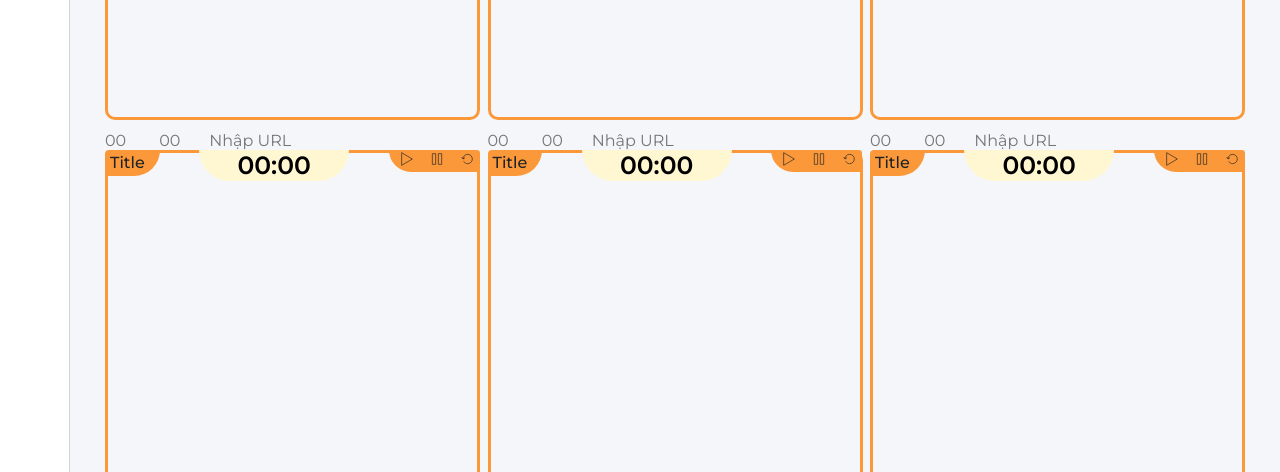
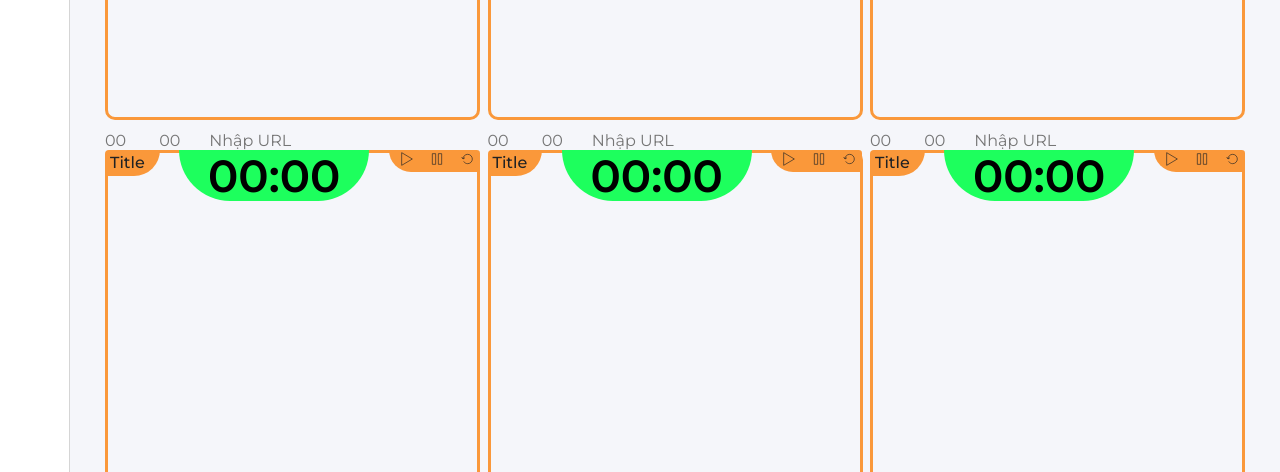
Before and after one commit to Devcui0610/tool-mini-ver-2, a website: page screen.html in a window 1280 px wide. Shown: the part 628-1100 px from the top of the page. Drawn offline with nearby package versions, Linux system fonts and the light colour scheme.

Commit message:
Edit Screen Color

```diff
--- a/scss/pages/_screen.scss
+++ b/scss/pages/_screen.scss
@@ -28,7 +28,7 @@
         right: 0;
         border-radius: 10px;
         transform: translateY(299%);
-        background-image: linear-gradient(to top, #fff5cb 0%, #e7d796 100%);
+        background-image: linear-gradient(to top, #1dff5d 0%, #0dbe3f 100%);
         color: #000;
         z-index: 2;
         display: none;
@@ -89,13 +89,13 @@
         &--center {
             border-radius: 0 0 99px 99px;
             padding: 3px 5px;
-            width: 150px;
+            width: 190px;
 
-            font-size: 2.5rem;
+            font-size: 4.5rem;
             text-align: center;
             font-weight: 600;
 
-            background: #fff6d2;
+            background: #1dff5d;
             color: #000;
         }
 
```
Also changed, not shown: assets/css/main.css.
